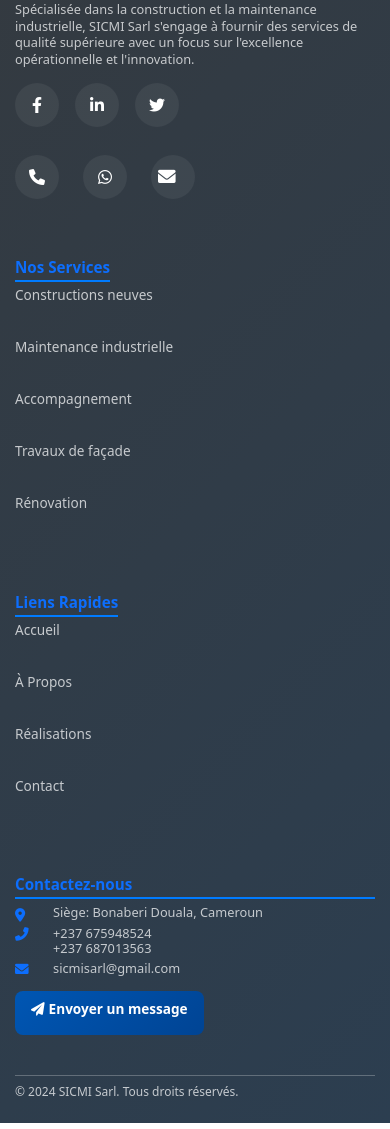
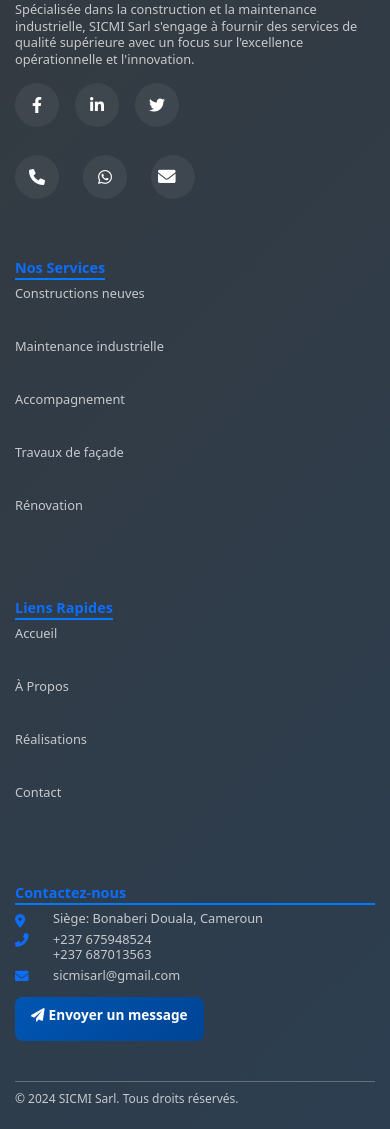
Before and after one commit to 338783-png/sicmi, a Django app: page /ateliers/12/ in a window 390 px wide. Shown: the part 1804-2933 px from the top of the page. Run offline with Django 5.2, Linux system fonts and the light colour scheme; data comes from the database, SQL or seed files in the repository.

Commit message:
Fix: Footer mobile - espacement ultra réduit pour Nos Services et Liens Rapides

```diff
--- a/templates/includes/footer.html
+++ b/templates/includes/footer.html
@@ -258,7 +258,7 @@
         margin: 0 6px 0 0;
     }
 
-    /* Colonnes de liens - très compact */
+    /* Colonnes de liens - ultra compact */
     #site-footer .col-lg-2,
     #site-footer .col-md-6 {
         text-align: left !important;
@@ -266,31 +266,32 @@
     }
 
     #site-footer h6 {
-        font-size: 0.95rem;
-        margin-bottom: 6px;
+        font-size: 0.9rem;
+        margin-bottom: 4px;
         border-bottom: 2px solid #007bff;
-        padding-bottom: 4px;
+        padding-bottom: 2px;
         display: inline-block;
         text-align: left;
-        line-height: 1.2;
+        line-height: 1.1;
     }
 
     #site-footer ul {
         padding-left: 0;
         list-style: none;
         text-align: left;
-        margin-bottom: 4px;
+        margin-bottom: 0;
+        margin-top: 2px;
     }
 
     #site-footer ul li {
-        margin-bottom: 4px;
+        margin-bottom: 1px;
         text-align: left;
-        line-height: 1.3;
+        line-height: 1.2;
     }
 
     #site-footer ul li a {
-        font-size: 0.85rem;
-        padding: 2px 0;
+        font-size: 0.8rem;
+        padding: 1px 0;
         display: inline-block;
         text-align: left;
     }
```
